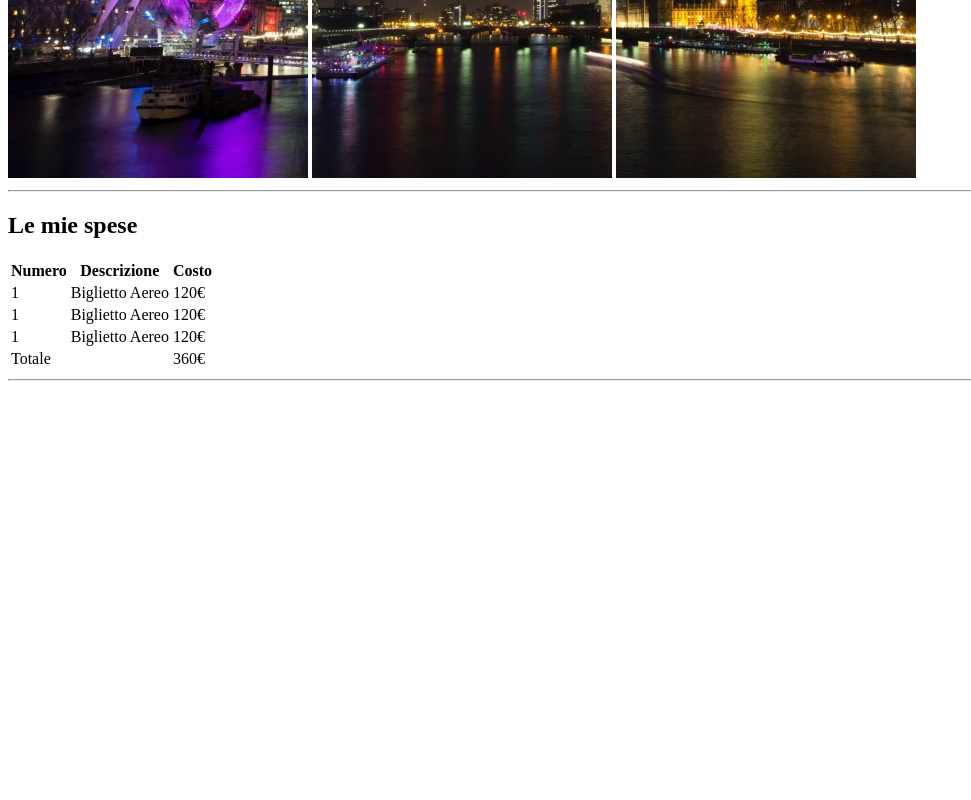
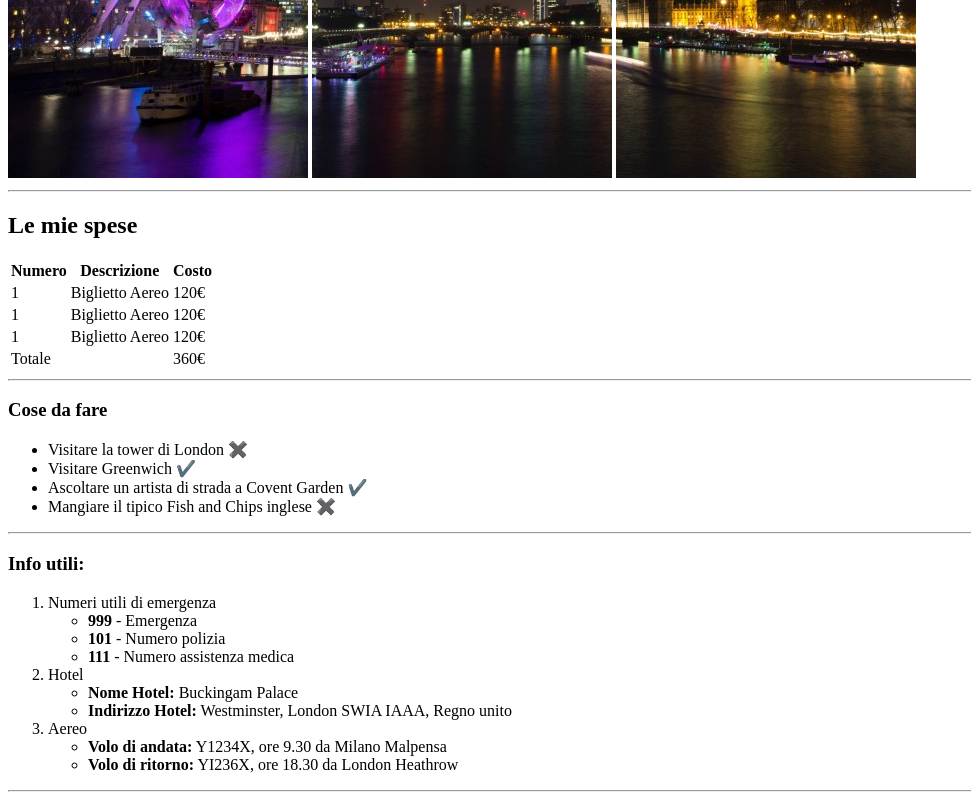
Before and after one commit to LeoSallu/html-london-trip, a plain HTML site: page index.html in a window 1280 px wide. Shown: the part 502-1302 px from the top of the page, without its empty margins (0-971 px from the left). Before the commit the page ends 891 px from the top, so only its background shows below. Drawn offline with Linux system fonts and the light colour scheme.

Commit message:
Completamento Main

```diff
--- a/index.html
+++ b/index.html
@@ -62,6 +62,57 @@
         </table>
         <!-- /Tabella  -->
         <hr>
+        <!-- Cose da fare -->
+        <h3>Cose da fare</h3>
+        <div>
+            <ul>
+                <li>Visitare la tower di London ✖️</li>
+                <li>Visitare Greenwich ✔️</li>
+                <li>Ascoltare un artista di strada a Covent Garden ✔️</li>
+                <li>Mangiare il tipico Fish and Chips inglese ✖️</li>
+            </ul>
+        </div>
+        <!-- /Cose da fare -->
+        <hr>
+
+        <!-- Info e liste -->
+        <h3>Info utili:</h3>
+
+        <ol>
+            <li>Numeri utili di emergenza
+                <ul>
+                    <li><strong>999</strong> - Emergenza</li>
+                    <li><strong>101</strong> - Numero polizia</li>
+                    <li><strong>111</strong> - Numero assistenza medica</li>
+
+
+                </ul>
+            </li>
+            <li>Hotel
+                <ul>
+                    <li><strong>Nome Hotel:</strong> Buckingam Palace</li>
+                    <li><strong>Indirizzo Hotel:</strong> Westminster, London SWIA IAAA, Regno unito</li>
+
+                </ul>
+
+
+
+
+            </li>
+            <li>Aereo
+                <ul>
+                    <li><strong>Volo di andata:</strong> Y1234X, ore 9.30 da Milano Malpensa</li>
+                    <li><strong>Volo di ritorno:</strong> YI236X, ore 18.30 da London Heathrow</li>
+                </ul>
+            </li>
+
+
+
+        </ol>
+        <!-- /Info e liste -->
+        <hr>
+
+
     </main>
     <!-- /Spese,Cose da fare e Info -->
 
```
